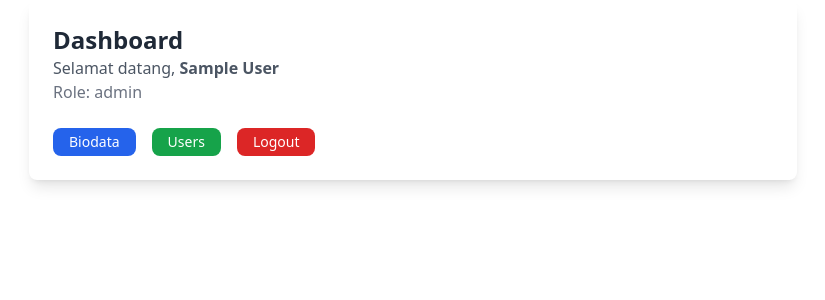
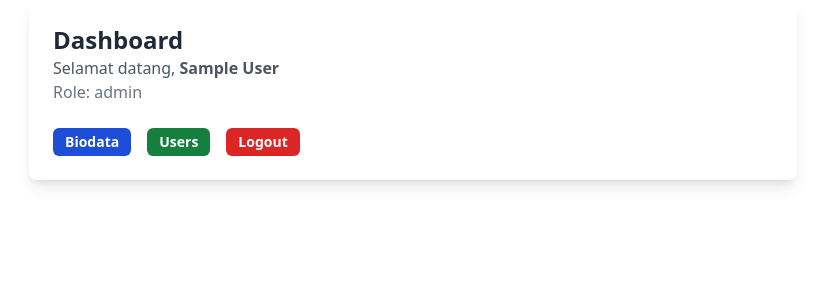
Before and after one commit to Nabilfadilah/authentication, a React (Vite) app in the folder frontend/: page /dashboard in a window 1280 px wide. Shown: the top 300 px of the page, without its empty margins (227-1052 px from the left). Built offline with nearby package versions, Linux system fonts and the light colour scheme; sample sign-in values are in the browser's storage.

Commit message:
Menambah element untuk page dashboard

```diff
--- a/frontend/src/pages/Dashboard.jsx
+++ b/frontend/src/pages/Dashboard.jsx
@@ -1,5 +1,7 @@
 import {useAuth} from "../context/AuthContext";
 import {Link, useNavigate} from "react-router-dom";
+import Typography from "../components/elements/text/Typography";
+import ButtonAll from "../components/elements/button/Index";
 
 const Dashboard = () => {
   const {user, logout} = useAuth();
@@ -14,39 +16,35 @@ const Dashboard = () => {
     <div className="max-w-3xl mx-auto p-6 bg-white shadow-lg rounded-lg">
       {/* Header */}
       <div className="mb-6">
-        <h2 className="text-2xl font-bold text-gray-800">Dashboard</h2>
-        <p className="text-gray-600">
+        <Typography className="text-2xl font-bold text-gray-800">
+          Dashboard
+        </Typography>
+        <Typography className="text-gray-600">
           Selamat datang, <span className="font-semibold">{user?.name}</span>
-        </p>
-        <p className="text-gray-500">
+        </Typography>
+        <Typography className="text-gray-500">
           Role: <span className="font-medium">{user?.role}</span>
-        </p>
+        </Typography>
       </div>
 
       {/* Tombol Navigasi */}
       <div className="flex gap-4">
-        <Link
-          to="/biodata"
-          className="bg-blue-600 text-white text-sm px-4 py-1 rounded-lg hover:bg-blue-700 transition duration-200"
-        >
-          Biodata
-        </Link>
+        <ButtonAll className="bg-blue-700 hover:bg-blue-800">
+          <Link to="/biodata">Biodata</Link>
+        </ButtonAll>
 
         {user.role === "admin" && (
-          <Link
-            to="/users"
-            className="bg-green-600 text-white text-sm px-4 py-1 rounded-lg hover:bg-green-700 transition duration-200"
-          >
-            Users
-          </Link>
+          <ButtonAll className="bg-green-700 hover:bg-green-800">
+            <Link to="/users">Users</Link>
+          </ButtonAll>
         )}
 
-        <button
+        <ButtonAll
           onClick={handleLogout}
-          className="bg-red-600 text-white text-sm px-4 py-1 rounded-lg hover:bg-red-700 transition duration-200"
+          className="bg-red-600 hover:bg-red-700 transition duration-200"
         >
           Logout
-        </button>
+        </ButtonAll>
       </div>
     </div>
   );
```
